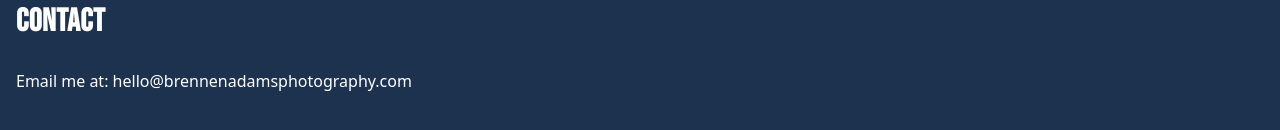
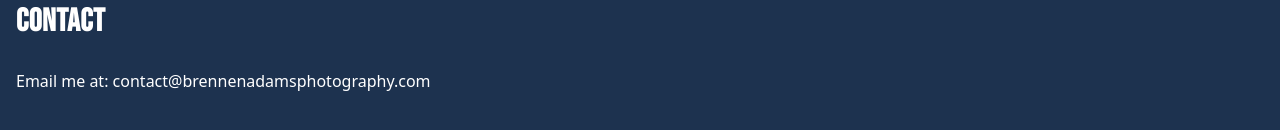
Before and after one commit to Bcolea13/Brennen-Adams-Photography-Website, a Next.js app: page /contact in a window 1280 px wide. Shown: the part 194-324 px from the top of the page. Built offline with nearby package versions, Linux system fonts and the light colour scheme.

Commit message:
Update contact email address in contact.js

```diff
--- a/pages/contact.js
+++ b/pages/contact.js
@@ -6,7 +6,7 @@ export default function Contact() {
         <p>
           Email me at:{" "}
           <a href="mailto:hello@brennenadamsphotography.com">
-            hello@brennenadamsphotography.com
+            contact@brennenadamsphotography.com
           </a>
         </p>
       </main>
```
